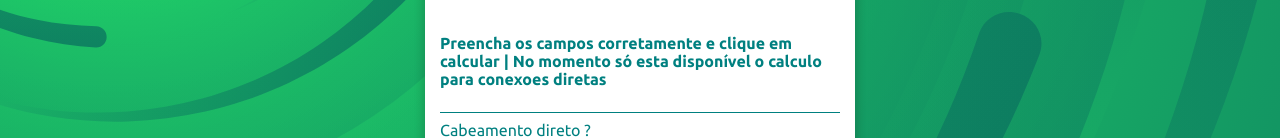
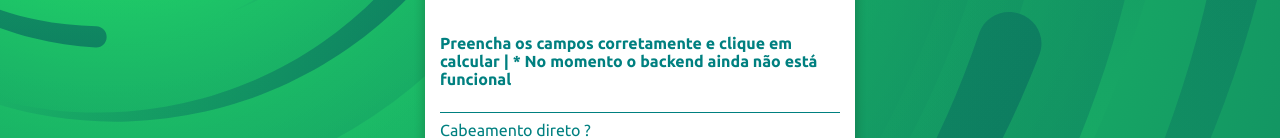
Before and after one commit to micheleliabedias/levantamentoMetragens, a plain HTML site: page index.html in a window 1280 px wide. Shown: the part 283-421 px from the top of the page. Drawn offline with Linux system fonts and the light colour scheme.

Commit message:
Update index.html

```diff
--- a/index.html
+++ b/index.html
@@ -15,7 +15,7 @@
             <div class="app" id="app">
                 <H1>Calculadora de metragens</H1>
                 <p>
-                    <b>Preencha os campos corretamente e clique em calcular | No momento só esta disponível o calculo para conexoes diretas</b>
+                    <b>Preencha os campos corretamente e clique em calcular | * No momento o backend ainda não está funcional</b>
                 </p>
                 <hr>
                 <label>Cabeamento direto ?
```
